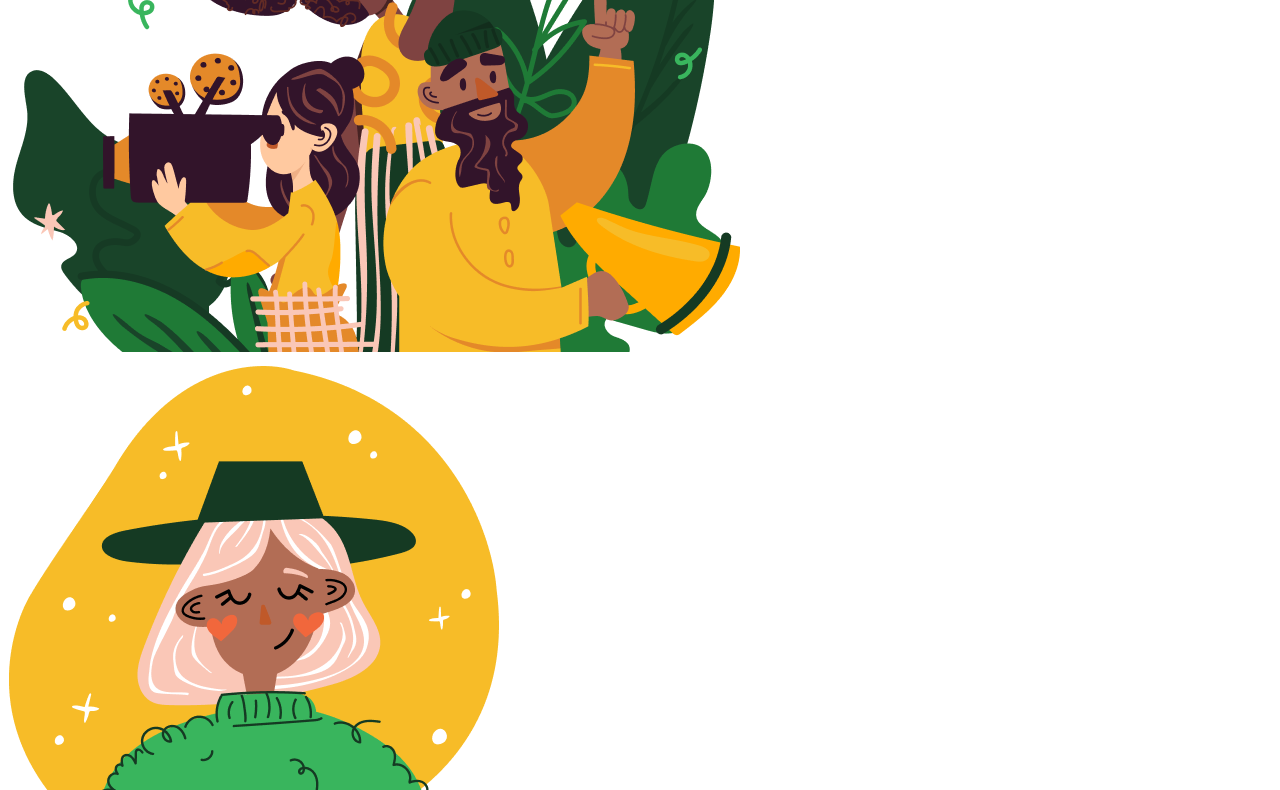
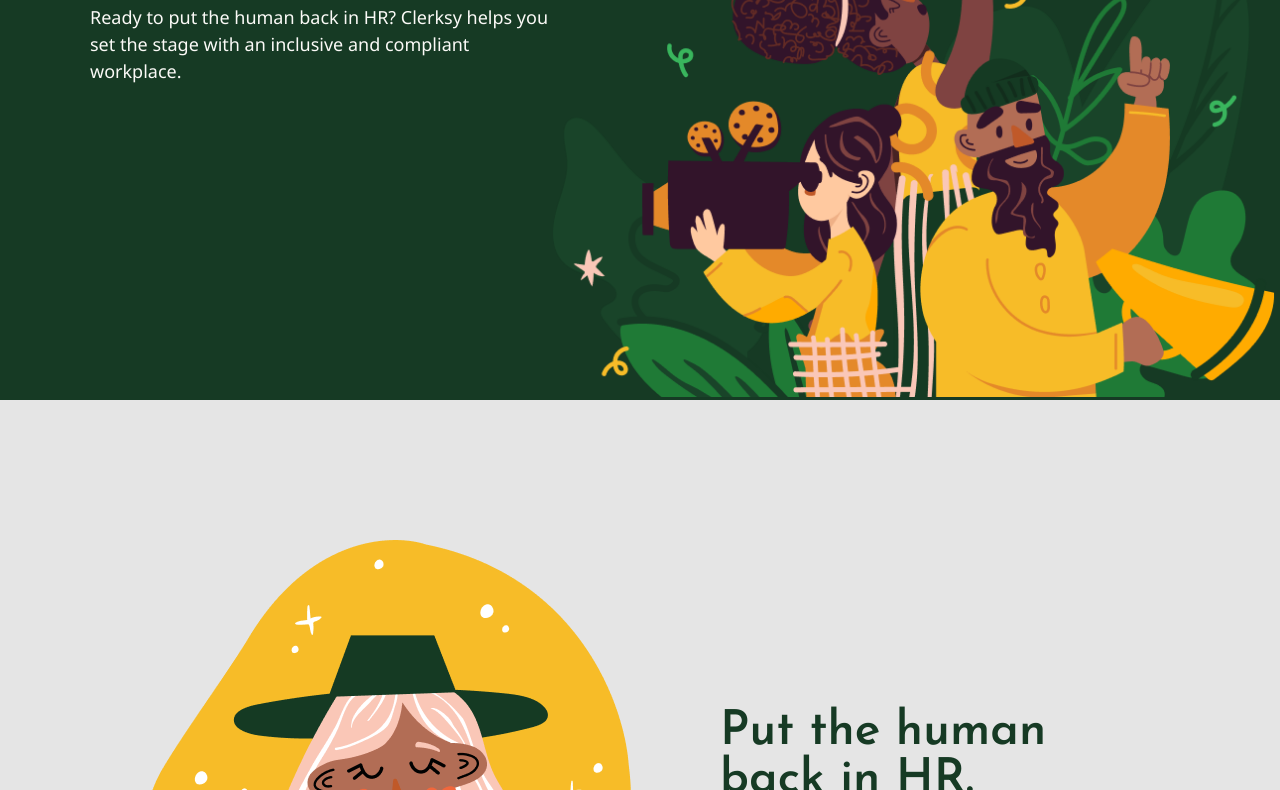
Before and after one commit to zhamalamazalieva/Clerksy, a plain HTML site: page index.html in a window 1280 px wide. Shown: the part 381-1171 px from the top of the page. Drawn offline with Linux system fonts and the light colour scheme; the site is published under a folder, as on GitHub Pages, so addresses that start at the root find nothing.

Commit message:
refactoring

```diff
--- a/index.html
+++ b/index.html
@@ -4,7 +4,7 @@
     <meta charset="UTF-8" />
     <meta http-equiv="X-UA-Compatible" content="IE=edge" />
     <meta name="viewport" content="width=device-width, initial-scale=1.0" />
-    <link rel="stylesheet" href="/src/css/index.css" />
+    <link rel="stylesheet" href="./src/css/index.css" />
     <title>Clarksy</title>
   </head>
   <body>
```
